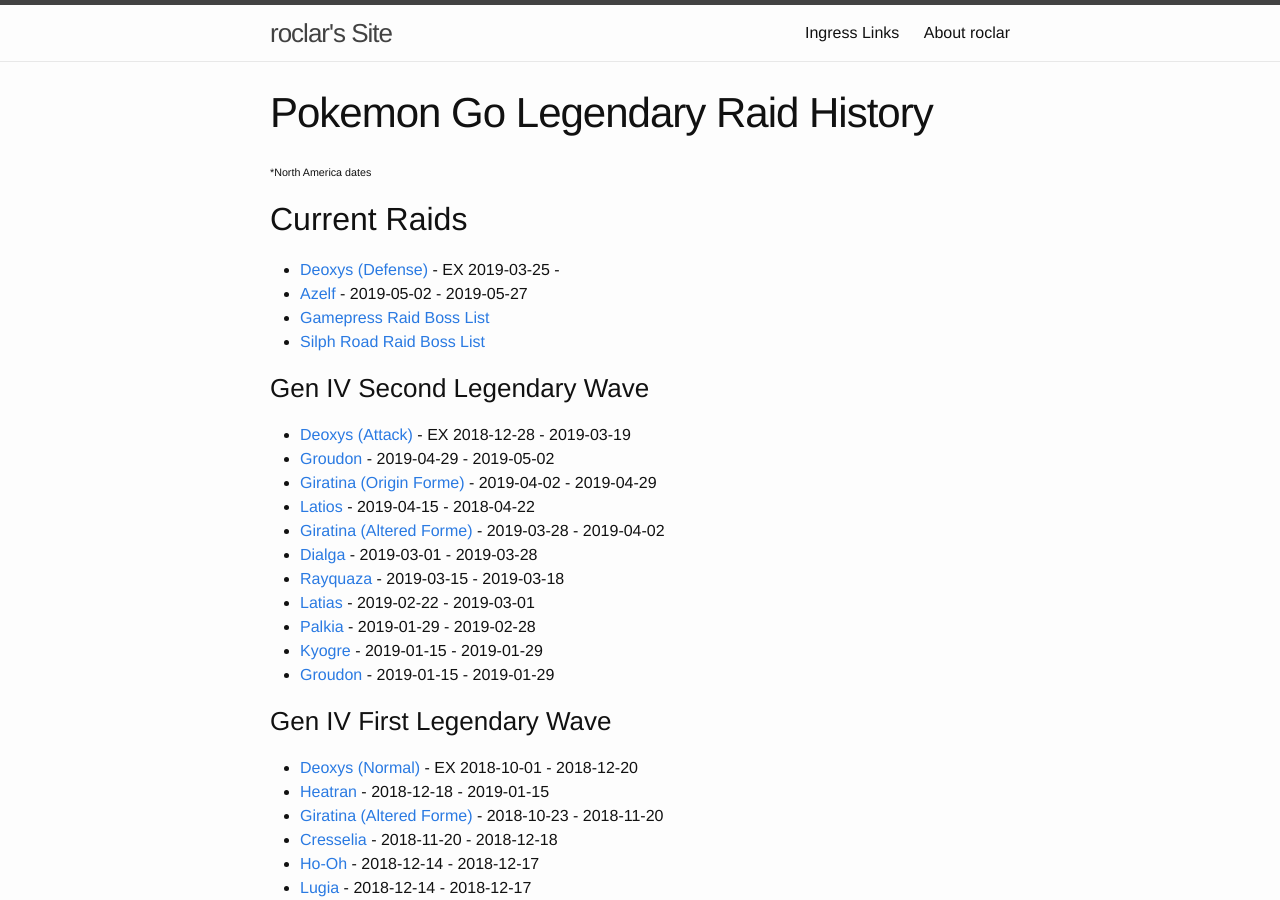
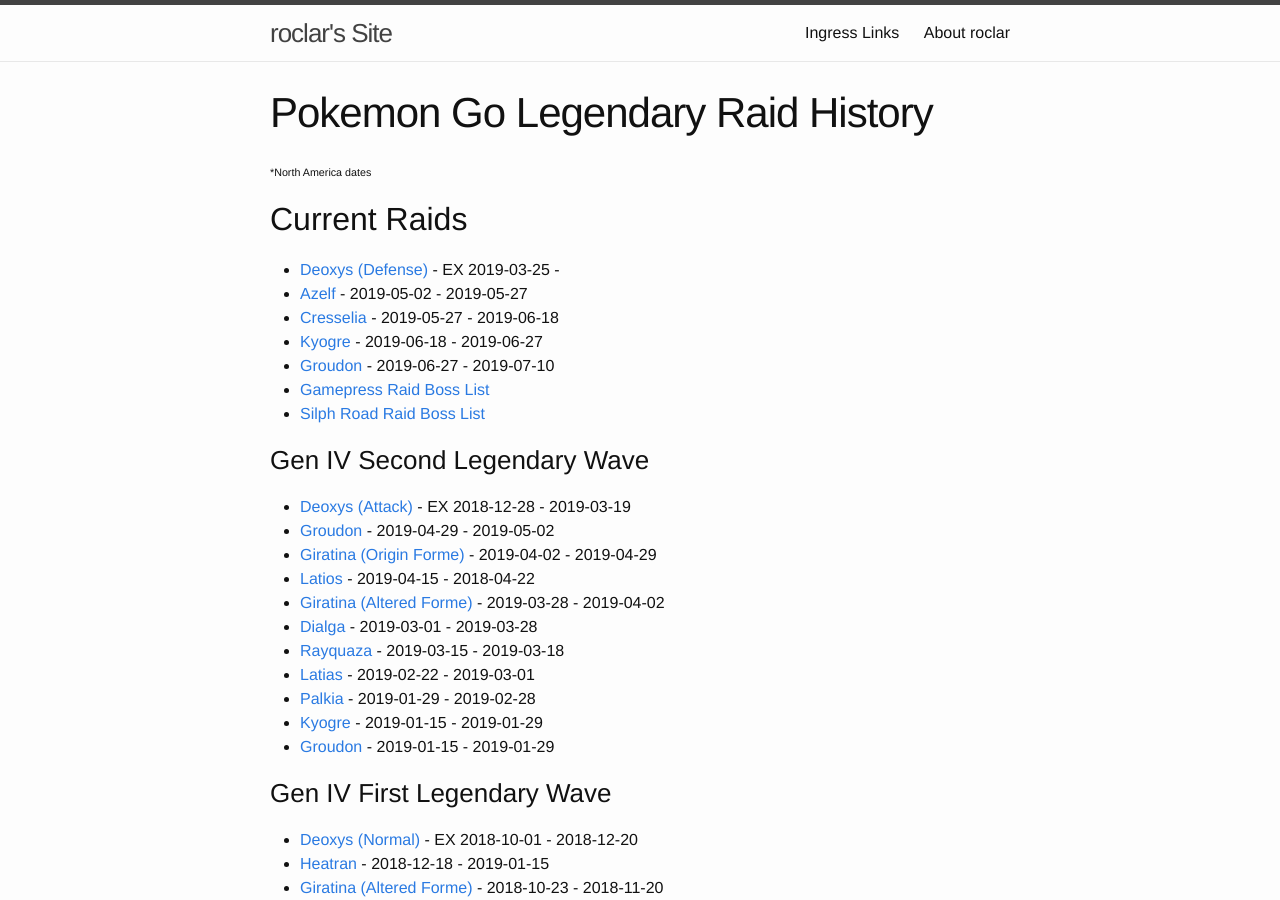
Before and after one commit to roclar/roclar.github.io, a Jekyll site: the page built from PoGoLegendaryHistory.md, in a window 1280 px wide and 900 px high. Built offline with Jekyll 4.4.1, drawn with Linux system fonts in a browser that asks for light colours; some of the changed text lies outside the part shown.

Commit message:
Added the return of Cresselia, Kyogre, and Groudon with available shinies

```diff
--- a/PoGoLegendaryHistory.md
+++ b/PoGoLegendaryHistory.md
@@ -8,6 +8,9 @@
 ## Current Raids
 - [Deoxys (Defense)](https://db.pokemongohub.net/pokemon/386?form=Defense) - EX 2019-03-25 -
 - [Azelf](https://db.pokemongohub.net/pokemon/482) - 2019-05-02 - 2019-05-27
+- [Cresselia](https://db.pokemongohub.net/pokemon/488) - 2019-05-27 - 2019-06-18
+- [Kyogre](https://db.pokemongohub.net/pokemon/382) - 2019-06-18 - 2019-06-27
+- [Groudon](https://db.pokemongohub.net/pokemon/383) - 2019-06-27 - 2019-07-10
 - [Gamepress Raid Boss List](https://pokemongo.gamepress.gg/raid-boss-list)
 - [Silph Road Raid Boss List](https://thesilphroad.com/raid-bosses)
 
@@ -73,6 +76,7 @@
 - [Lugia](https://db.pokemongohub.net/pokemon/249) - 2017-07-22 - 2017-08-31
 
 ### Sources
+- [A legendary return—Kyogre, Groudon, and Cresselia reawaken in raids!](https://pokemongolive.com/en/post/legendarylineup2019/)
 - [Uxie, Mesprit, and Azelf surface in regional raids](https://pokemongolive.com/en/post/regionalraids2019/)
 - [Earth Day Cleanup Rewards](https://twitter.com/PokemonGoApp/status/1122954828483846144)
 - [Challenge Latios during this Special Raid Week!](https://pokemongolive.com/en/post/weekraid2019-lati0s/)
```
